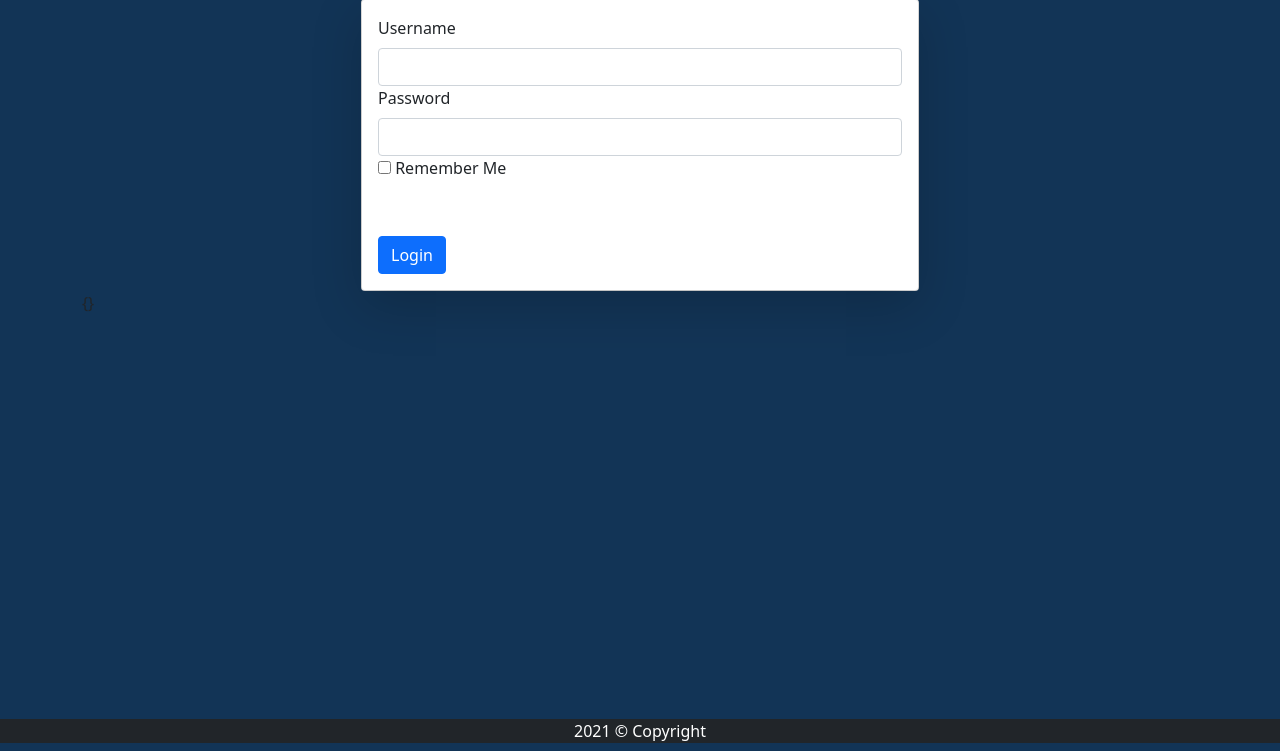
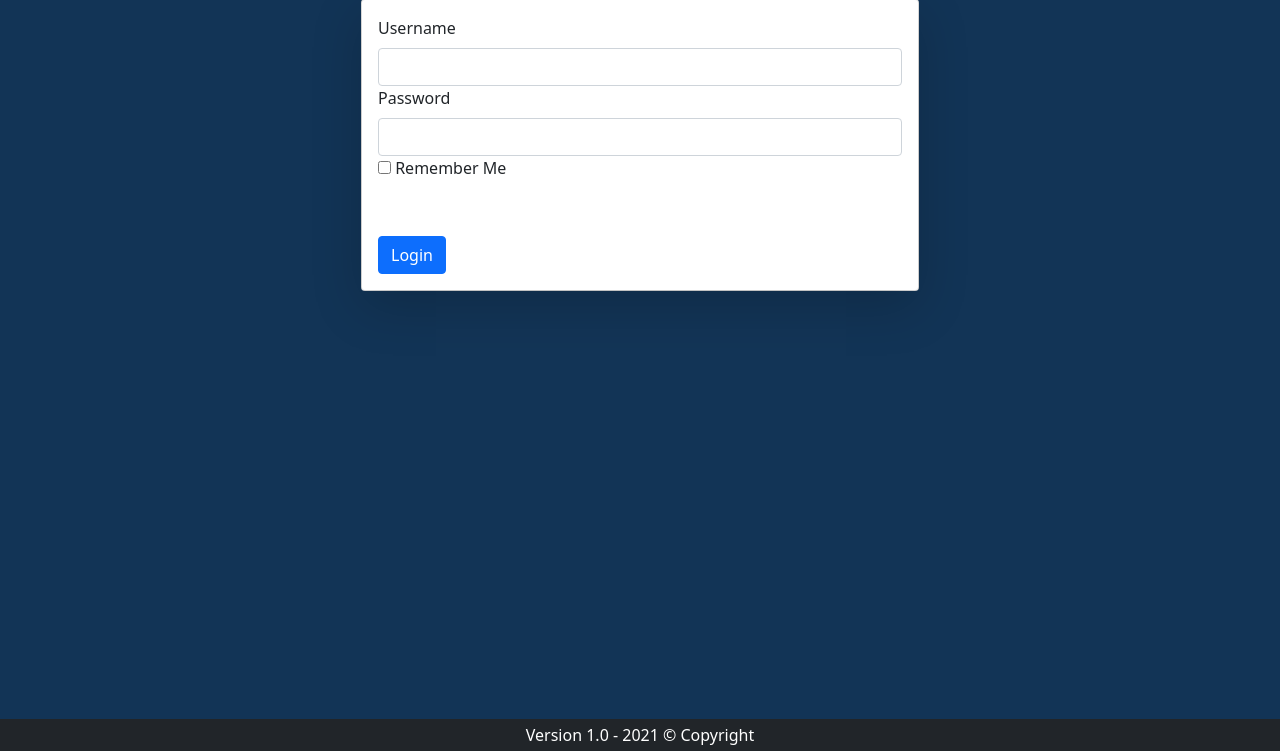
Before and after one commit to codeagram/spare_key, a Flask app: page /login in a window 1280 px wide. Shown: the part 49-800 px from the top of the page. Run offline with Flask 2, Linux system fonts and the light colour scheme; parts of the project's set-up code (start-up, migrations or seed data) failed here and were passed over; some libraries are stand-ins or nearby versions.

Commit message:
minor edits in html templates

```diff
--- a/application/auth/templates/login.html
+++ b/application/auth/templates/login.html
@@ -19,7 +19,6 @@
   </div>
   </div>
   </div>
-  {{ form.errors }}
 </div>
   <script>
     document.addEventListener("DOMContentLoaded", function() {
@@ -30,4 +29,3 @@
 
   </script>
 {% endblock %}
- Super()
--- a/application/templates/base.html
+++ b/application/templates/base.html
@@ -69,8 +69,8 @@
 
         </div>
 
-      <div class="footer bg-dark text-center text-white">
-        2021 &copy; Copyright
+      <div class="footer bg-dark text-center text-white p-1">
+        Version 1.0 - 2021 &copy; Copyright
       </div>
 
       <script src="{{url_for('static', filename='js/bootstrap.min.js') }}"></script>
```
